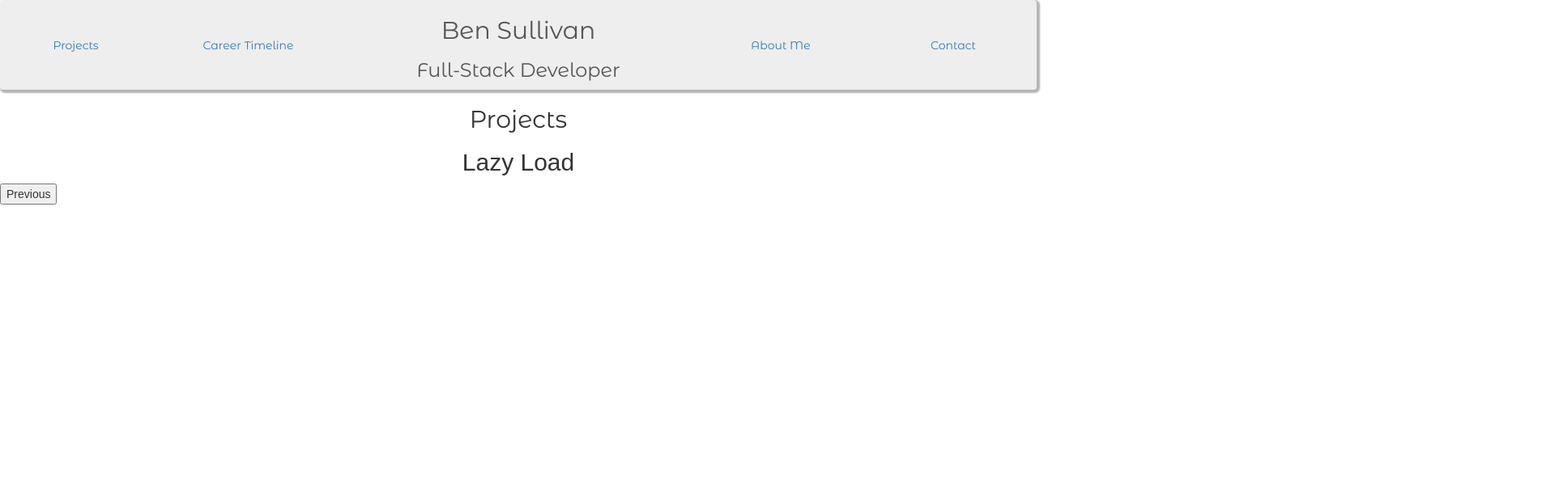
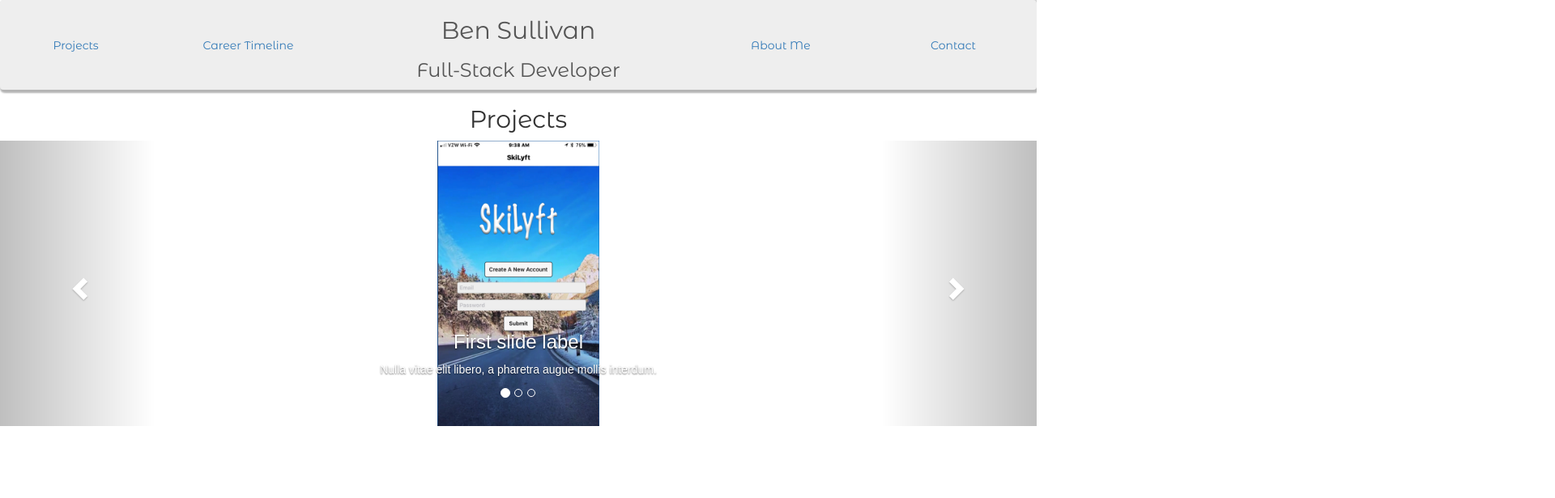
Before and after one commit to bensully17/personalsite, a React (Create React App) app in the folder personal-site/: page / in a window 1280 px wide. Shown: the top 616 px of the page at 81% size, 1920 px wide, since content can reach past the window. Built offline with nearby package versions, Linux system fonts and the light colour scheme.

Commit message:
updated carousel

```diff
--- a/personal-site/src/App.js
+++ b/personal-site/src/App.js
@@ -1,7 +1,7 @@
 import React, { Component } from 'react'
 import './App.css'
 import Header from './components/header'
-// import Carousel from './components/carousel'
+import Carousel from './components/carousel'
 import Lazyload from './components/carousel2'
 
 class App extends Component {
@@ -11,8 +11,8 @@
       <div className="App">
         <Header/>
         <h2 className='pageTitle'>Projects</h2>
-        {/* <Carousel className="caro"/> */}
-        <Lazyload/>
+        <Carousel className="caro"/>
+        {/* <Lazyload/> */}
       </div>
     );
   }
--- a/personal-site/src/components/carousel.js
+++ b/personal-site/src/components/carousel.js
@@ -31,21 +31,21 @@
         onSelect={this.handleSelect}
       >
         <Carousel.Item>
-          <img className="col-lg-1 col-centered" width={200} height={200} alt="900x500" src="/skilyft.png" />
+          <img className="col-centered" width={200} height={200} alt="900x500" src="/skilyft.png" />
           <Carousel.Caption>
             <h3>First slide label</h3>
             <p>Nulla vitae elit libero, a pharetra augue mollis interdum.</p>
           </Carousel.Caption>
         </Carousel.Item>
         <Carousel.Item className='row'>
-          <img className="col-lg-1 col-centered" width={100} height={500} alt="900x500" src="/skilyft.png" />
+          <img className="col-centered" width={200} height={200} alt="900x500" src="/skilyft.png" />
           <Carousel.Caption>
             <h3>Second slide label</h3>
             <p>Lorem ipsum dolor sit amet, consectetur adipiscing elit.</p>
           </Carousel.Caption>
         </Carousel.Item>
         <Carousel.Item>
-          <img width={100} height={500} alt="900x500" src="/skilyft.png" />
+          <img className="col-centered" width={200} height={200} alt="900x500" src="/skilyft.png" />
           <Carousel.Caption>
             <h3>Third slide label</h3>
             <p>
--- a/personal-site/src/components/carousel2.js
+++ b/personal-site/src/components/carousel2.js
@@ -10,7 +10,7 @@
       speed: 500,
       slidesToShow: 1,
       slidesToScroll: 1,
-      initialSlide: 2
+      initialSlide: 1
     };
     return (
       <div>
```
